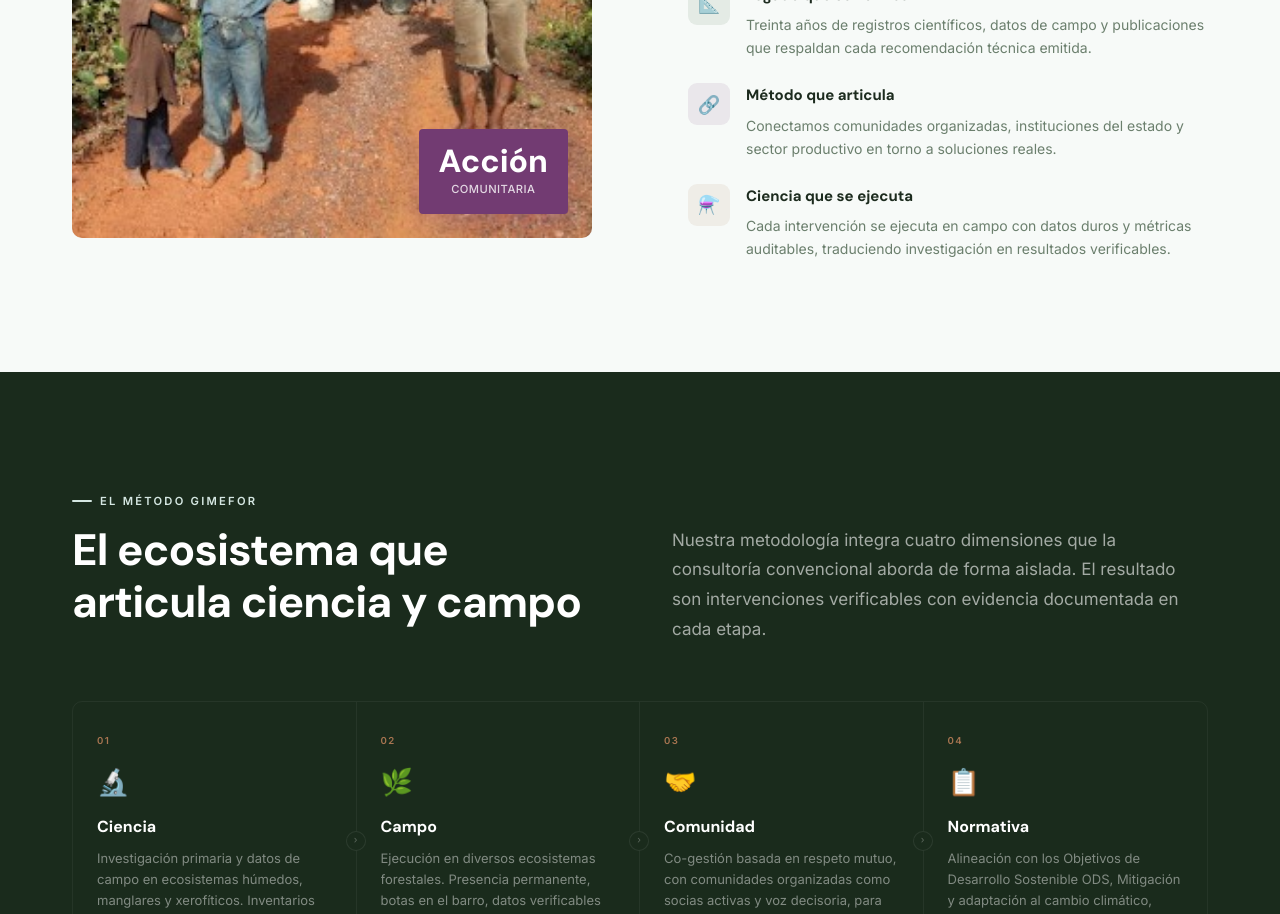
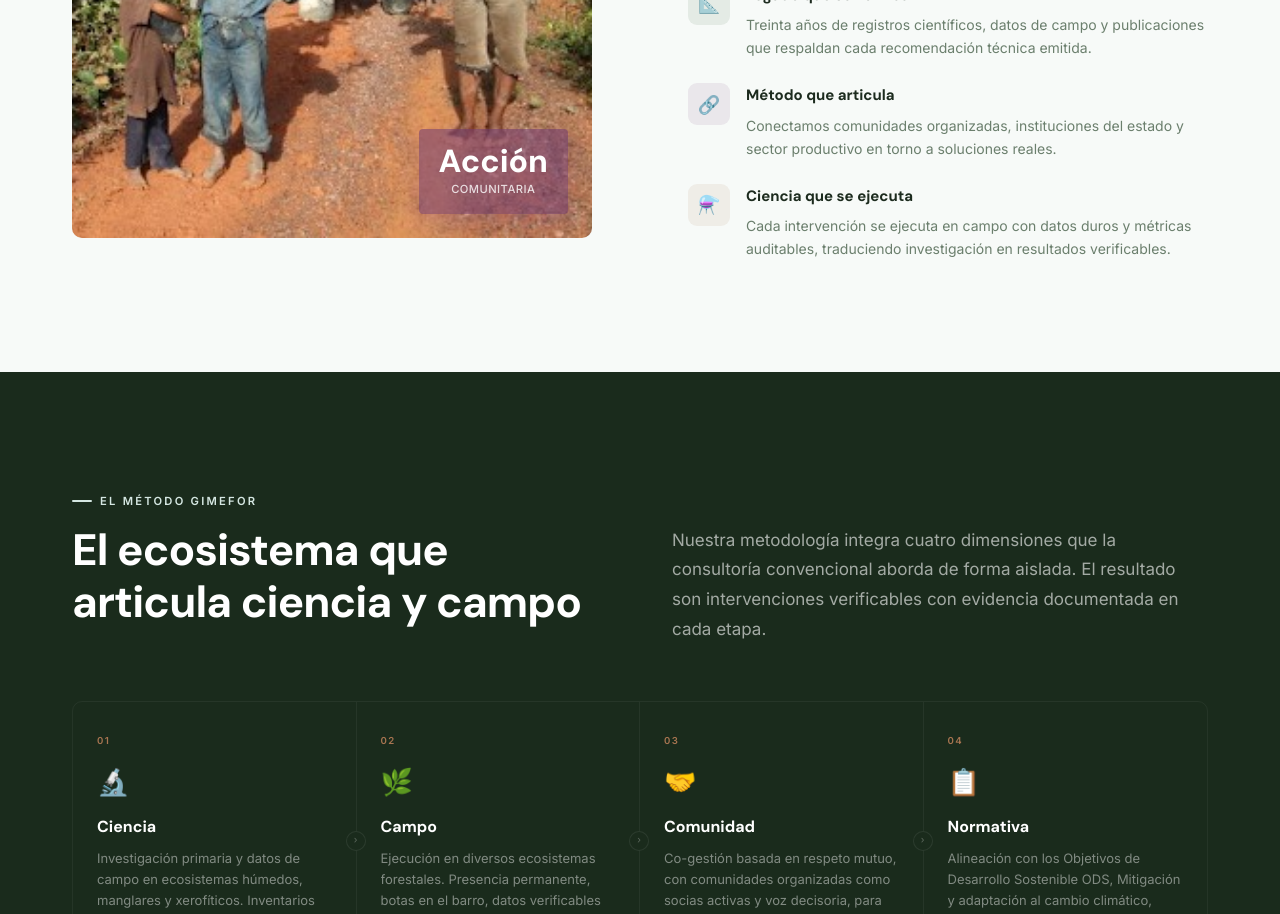
Before and after one commit to Gimefor/gimefor, a React (Vite) app: page / in a window 1280 px wide. Shown: the part 1480-2394 px from the top of the page. Built offline with nearby package versions, Linux system fonts and the light colour scheme.

Commit message:
cambiando hero image y about image

```diff
--- a/src/index.css
+++ b/src/index.css
@@ -14,6 +14,7 @@
   --copper: #a87551;
   --copper-dark: #8a5d3a;
   --plum: #723b72;
+  --plum-opacity: #723b7290;
   --plum-dark: #5a2d5a;
   --forest: #406239;
   --forest-dark: #2e4629;
@@ -535,7 +536,7 @@ input, select, textarea { font-family: var(--font-body); }
   position: absolute;
   bottom: 1.5rem;
   right: 1.5rem;
-  background: var(--plum);
+  background: var(--plum-opacity);
   color: var(--white);
   padding: 1rem 1.25rem;
   border-radius: var(--radius);
```
